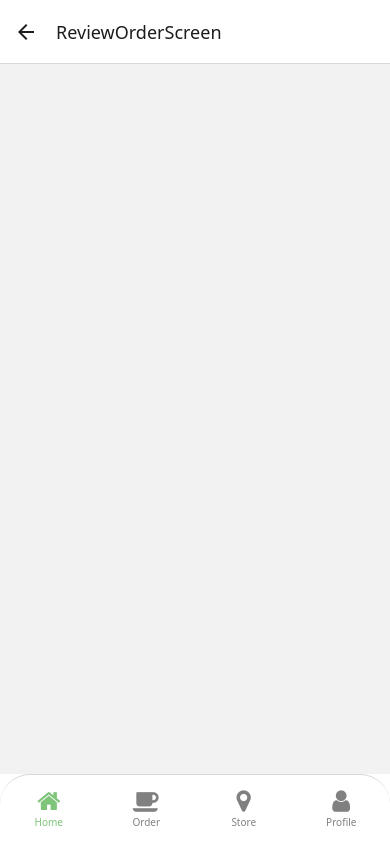
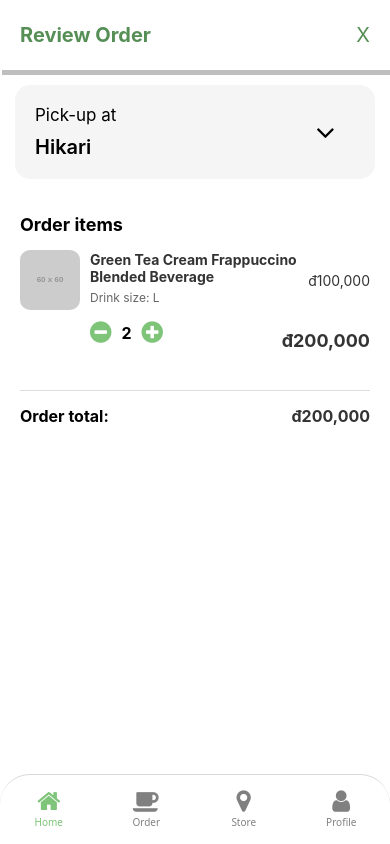
Before and after one commit to sus77n/MobileAppGreenDrink, a React Native app: screen /ReviewOrderScreen in a window 390 px wide. Built offline with nearby package versions, Linux system fonts and the light colour scheme.

Commit message:
Card, revieworder, membershipDetail Screen

```diff
--- a/src/component/store.js
+++ b/src/component/store.js
@@ -1,4 +1,4 @@
-import { StyleSheet, Text, TouchableOpacity, View } from "react-native"
+import {StyleSheet, Text, TouchableOpacity, View} from 'react-native';
 
 export const colorTheme = {
   greenBackground: '#7ec479',
@@ -10,27 +10,31 @@ export const colorTheme = {
   white: '#ffffff',
   black: '#000000',
   darkGrayBackground: '#333333',
-    grayLine: '#9d9d9d'
-}
+  grayLine: '#9d9d9d',
+  copper: '#e08d59',
+  silver: '#9d9d9d',
+  gold: '#fabe11',
+  diamond: '#3ea8ff',
+};
 
-export const PayInStoreTop = ({ navigation }) => {
-
+export const PayInStoreTop = ({navigation, text}) => {
   const styles = StyleSheet.create({
+    top: {
+      flexDirection: 'row',
+      backgroundColor: 'white',
+      justifyContent: 'space-between',
+      height: 70,
+      elevation: 5,
+      shadowColor: '#000',
+      shadowOffset: {width: 2, height: 5},
+      shadowOpacity: 0.25,
+      alignItems: 'center',
+    },
     title: {
       fontSize: 20,
       color: '#568f56',
       paddingLeft: 20,
       fontWeight: 'bold',
-        },
-        top: {
-            flexDirection: 'row',
-            backgroundColor: 'white',
-            justifyContent: 'space-between',
-            height: 70,
-            shadowColor: '#171717',
-            shadowOffset: { width: -2, height: 4 },
-            shadowOpacity: 0.2,
-            alignItems: 'center',
     },
     iconClose: {
       paddingRight: 20,
@@ -38,21 +42,20 @@ export const PayInStoreTop = ({ navigation }) => {
       fontWeight: '400',
       color: colorTheme.greenText,
     },
-
-    })
+  });
 
   return (
     <View style={styles.top}>
-            <Text style={styles.title}>Pay In Store</Text>
+      <Text style={styles.title}>{text}</Text>
       <TouchableOpacity
         onPress={() =>
           navigation.reset({
             index: 0,
-                        routes: [{ name: 'Home' }],
+            routes: [{name: 'Home'}],
           })
         }>
         <Text style={styles.iconClose}>X</Text>
       </TouchableOpacity>
     </View>
-    )
-}
+  );
+};
--- a/src/navigation/HomeNavigation.js
+++ b/src/navigation/HomeNavigation.js
@@ -7,16 +7,20 @@ import ReviewOrder from '../screen/ReviewOrder';
 import NewsScreen from '../screen/NewsScreen';
 import { createNativeStackNavigator } from '@react-navigation/native-stack';
 import MembershipDetail from '../screen/MembershipDetail';
+import { colorTheme } from '../component/store';
 
 const Stack = createNativeStackNavigator();
 const HomeNavigation = () =>{
     return(
-        <Stack.Navigator>
+        <Stack.Navigator
+            screenOptions={({route})=>({
+            headerTintColor: colorTheme.greenText,
+        })}>
             <Stack.Screen name='Home' component={HomeScreen} options={{headerShown:false}}/>
             <Stack.Screen name='Inbox' component={InboxScreen}/>
             <Stack.Screen name='Card' component={CardScreen} options={{headerShown:false}}/>
             <Stack.Screen name='MembershipDetail' component={MembershipDetail} options={{headerShown:false}}/>
-            <Stack.Screen name='ReviewOrderScreen' component={ReviewOrder}/>
+            <Stack.Screen name='ReviewOrderScreen' component={ReviewOrder} options={{headerShown:false}}/>
             <Stack.Screen name='NewsScreen' component={NewsScreen}/>
         </Stack.Navigator>
     )
--- a/src/screen/CardScreen.js
+++ b/src/screen/CardScreen.js
@@ -123,7 +123,7 @@ const styles = StyleSheet.create({
     borderWidth: 2,
     borderColor: colorTheme.greenBackground,
     alignItems: 'center',
-    marginTop: 7,
+    marginTop: 15,
     alignSelf: 'center',
     marginBottom: 10,
   },
--- a/src/screen/MembershipDetail.js
+++ b/src/screen/MembershipDetail.js
@@ -8,18 +8,18 @@ import {
   View,
 } from 'react-native';
 import { colorTheme, PayInStoreTop } from '../component/store';
-import Icon from 'react-native-vector-icons/FontAwesome';
 import * as Progress from 'react-native-progress';
+import Icon from 'react-native-vector-icons/MaterialCommunityIcons';
 
 const MembershipDetail = ({ navigation }) => {
   const progress = 7 / 20;
   return (
     <SafeAreaView style={styles.container}>
-      <PayInStoreTop navigation={navigation} />
+      <PayInStoreTop navigation={navigation} text={'Membership detail'}/>
       <View style={styles.cardSection}>
         <View style={styles.cardTitleWrap}>
           <Text style={styles.cardTitle}>Gold member</Text>
-          <Image style={styles.iconMember} />
+          <Icon name='crown' size={25} color={colorTheme.orangeText} style={{marginLeft: 10}} />
         </View>
         <View style={styles.cardMain}>
           <View style={styles.rewards}>
@@ -52,7 +52,38 @@ const MembershipDetail = ({ navigation }) => {
             </View>
           </View>
         </View>
-        <Progress.Bar progress={0.3} width={200} />
+        <Progress.Bar progress={progress} borderRadius={20} width={320} height={20} color={colorTheme.orangeText} style={styles.bar}/>
+        <Text style={styles.note}>
+            Earn 13 star(s) to get 1 drink S size FREE
+        </Text>
+      </View>
+      <View style={styles.membership}>
+        <View style={styles.membershipDetailWrap}>
+            <Icon name='crown' size={25} color={colorTheme.copper} style={{    marginLeft: 'auto',
+    marginRight: 'auto'}} />
+            <Text style={[styles.membershipTitle, {color: colorTheme.copper}]}>Copper member</Text>
+            <Text style={styles.membershipContent}>- Discount 5%</Text>
+        </View>
+        <View style={styles.membershipDetailWrap}>
+            <Icon name='crown' size={25} color={colorTheme.silver} style={{    marginLeft: 'auto',
+    marginRight: 'auto'}} />
+            <Text style={[styles.membershipTitle, {color: colorTheme.silver}]}>Silver member</Text>
+            <Text style={styles.membershipContent}>- Discount 5%</Text>
+        </View>
+      </View>
+      <View style={[styles.membership, {marginTop: 20}]}>
+        <View style={styles.membershipDetailWrap}>
+            <Icon name='crown' size={25} color={colorTheme.gold} style={{    marginLeft: 'auto',
+    marginRight: 'auto'}} />
+            <Text style={[styles.membershipTitle, {color: colorTheme.gold}]}>Copper member</Text>
+            <Text style={styles.membershipContent}>- Discount 5%</Text>
+        </View>
+        <View style={styles.membershipDetailWrap}>
+            <Icon name='crown' size={25} color={colorTheme.diamond} style={{    marginLeft: 'auto',
+    marginRight: 'auto'}} />
+            <Text style={[styles.membershipTitle, {color: colorTheme.diamond}]}>Silver member</Text>
+            <Text style={styles.membershipContent}>- Discount 5%</Text>
+        </View>
       </View>
     </SafeAreaView>
   );
@@ -123,6 +154,37 @@ const styles = StyleSheet.create({
     color: colorTheme.orangeText,
     fontSize: 25,
     fontWeight: '700',
+  },
+  bar:{
+    marginLeft: 30,
+  },
+  note:{
+    color: colorTheme.grayText,
+    fontSize: 12,
+    marginLeft: 30,
+    marginTop: 10,
+  },
+  membership:{
+    flexDirection: 'row',
+    justifyContent: 'space-between',
+    marginHorizontal: 20,
+  },
+  membershipDetailWrap:{
+    width: 180,
+    borderWidth: 1,
+    borderRadius: 20,
+    paddingHorizontal: 20,
+  },
+  membershipTitle:{
+    fontSize: 17,
+    fontWeight: '500',
+    marginLeft: 'auto',
+    marginRight: 'auto'
+  },
+  membershipContent:{
+    color: colorTheme.black,
+    marginLeft: 'auto',
+    marginRight: 'auto'
   }
 });
 
--- a/src/screen/NewsScreen.js
+++ b/src/screen/NewsScreen.js
@@ -1,9 +1,20 @@
 import React from "react";
-import { View } from "react-native";
+import { Image, SafeAreaView, StyleSheet, Text, View } from "react-native";
+import { colorTheme } from "../component/store";
 const NewsScreen = () =>{
     return(
-        <View></View>
+        <SafeAreaView style={styles.container}>
+            <Image/>
+            <Text>sfsaa</Text>
+        </SafeAreaView>
     )
 }
 
+const styles = StyleSheet.create({
+    container: {
+        flex: 1,
+        backgroundColor: colorTheme.white,
+    }
+})
+
 export default NewsScreen;
--- a/src/screen/ReviewOrder.js
+++ b/src/screen/ReviewOrder.js
@@ -1,9 +1,218 @@
-import React from "react";
-import { View } from "react-native";
-const ReviewOrder = () =>{
-    return(
-        <View></View>
-    )
-}
+import React, {useState} from 'react';
+import {
+  Image,
+  SafeAreaView,
+  StyleSheet,
+  Text,
+  TouchableOpacity,
+  View,
+} from 'react-native';
+import {colorTheme, PayInStoreTop} from '../component/store';
+import Icon from 'react-native-vector-icons/FontAwesome';
+const ReviewOrder = ({navigation}) => {
+  const [quantity, setQuantity] = useState(2);
+  const pricePerItem = 100000; // Price of one item
+  const totalPrice = quantity * pricePerItem; // Calculate total price
+
+  const incrementQuantity = () => setQuantity(quantity + 1);
+  const decrementQuantity = () => setQuantity(quantity > 1 ? quantity - 1 : 1);
+  return (
+    <SafeAreaView style={styles.container}>
+      <PayInStoreTop navigation={navigation} text={'Review Order'} />
+      <View style={styles.typeSection}>
+        <View style={styles.leftTypeSection}>
+          <Text style={styles.title}>Pick-up at</Text>
+          <Text style={styles.subtitle}>Hikari</Text>
+        </View>
+        <Icon
+          name="angle-down"
+          style={styles.iconArrow}
+          size={30}
+          color={'black'}
+        />
+      </View>
+      <View style={styles.itemSection}>
+        {/* Order Header */}
+        <Text style={styles.header}>Order items</Text>
+
+        {/* Order Item Section */}
+        <View style={styles.itemContainer}>
+          {/* Product Image */}
+          <Image
+            source={{
+              uri: 'https://via.placeholder.com/60', // Replace with your actual image link
+            }}
+            style={styles.image}
+          />
+
+          {/* Product Info */}
+          <View style={styles.infoContainer}>
+            <Text style={styles.itemName}>
+              Green Tea Cream Frappuccino Blended Beverage
+            </Text>
+            <Text style={styles.itemDetails}>Drink size: L</Text>
+
+          </View>
+
+          {/* Total Price */}
+          <Text style={styles.itemPrice}>
+              đ{pricePerItem.toLocaleString()}
+            </Text>
+        </View>
+
+        {/* Quantity Controls */}
+        <View style={styles.controls}>
+          <View style={styles.controls}>
+          <TouchableOpacity
+            style={styles.controlButton}
+            onPress={decrementQuantity}>
+            <Icon name='minus-circle' color={colorTheme.greenBackground} size={25}/>
+          </TouchableOpacity>
+          <Text style={styles.quantity}>{quantity}</Text>
+          <TouchableOpacity
+            style={styles.controlButton}
+            onPress={incrementQuantity}>
+            <Icon name='plus-circle' color={colorTheme.greenBackground} size={25}/>
+          </TouchableOpacity>
+          </View>
+          <View>
+            <Text style={styles.totalPrice}>đ{totalPrice.toLocaleString()}</Text>
+          </View>
+        </View>
+
+        {/* Divider */}
+        <View style={styles.divider} />
+
+        {/* Order Total */}
+        <View style={styles.totalContainer}>
+          <Text style={styles.orderTotalLabel}>Order total:</Text>
+          <Text style={styles.orderTotalValue}>
+            đ{totalPrice.toLocaleString()}
+          </Text>
+        </View>
+      </View>
+    </SafeAreaView>
+  );
+};
+
+const styles = StyleSheet.create({
+  container: {
+    backgroundColor: colorTheme.white,
+    flex: 1,
+  },
+  typeSection: {
+    backgroundColor: colorTheme.grayBackground,
+    flexDirection: 'row',
+    justifyContent: 'space-between',
+    paddingHorizontal: 20,
+    paddingVertical: 20,
+    margin: 15,
+    borderRadius: 15,
+  },
+  title: {
+    fontSize: 17,
+    marginBottom: 10,
+  },
+  subtitle: {
+    fontSize: 20,
+    color: colorTheme.black,
+    fontWeight: '600',
+  },
+  iconArrow: {
+    marginTop: 'auto',
+    marginBottom: 'auto',
+    marginRight: 20,
+  },
+  itemSection: {
+    backgroundColor: '#fff',
+    padding: 20,
+  },
+  header: {
+    fontSize: 18,
+    fontWeight: 'bold',
+    marginBottom: 15,
+    color: colorTheme.black,
+  },
+  itemContainer: {
+    flexDirection: 'row',
+    alignItems: 'center',
+    marginBottom: 10,
+  },
+  image: {
+    width: 60,
+    height: 60,
+    borderRadius: 10,
+    marginRight: 10,
+  },
+  infoContainer: {
+    flex: 1,
+  },
+  itemName: {
+    fontSize: 14,
+    fontWeight: 'bold',
+    color: '#333',
+  },
+  itemDetails: {
+    fontSize: 12,
+    color: '#666',
+    marginVertical: 5,
+  },
+  itemPrice: {
+    fontSize: 14,
+    color: '#333',
+  },
+  totalPrice: {
+    fontSize: 18,
+    fontWeight: 'bold',
+    color: '#333',
+    textAlign: 'right',
+  },
+  controls: {
+    flexDirection: 'row',
+    alignItems: 'center',
+    justifyContent: 'space-between',
+    marginLeft: 35,
+    marginBottom: 15,
+  },
+  quantity: {
+    fontSize: 16,
+    fontWeight: 'bold',
+    marginHorizontal: 10,
+  },
+  divider: {
+    height: 1,
+    backgroundColor: '#ddd',
+    marginVertical: 15,
+  },
+  totalContainer: {
+    flexDirection: 'row',
+    justifyContent: 'space-between',
+  },
+  orderTotalLabel: {
+    fontSize: 16,
+    fontWeight: 'bold',
+  },
+  orderTotalValue: {
+    fontSize: 16,
+    fontWeight: 'bold',
+    color: '#333',
+  },
+  reorderButton: {
+    backgroundColor: colorTheme.white,
+    paddingVertical: 7,
+    width: 80,
+    borderRadius: 25,
+    borderWidth: 1,
+    borderColor: colorTheme.greenBackground,
+    alignItems: 'center',
+    alignSelf: 'flex-end',
+    marginRight: 20,
+  },
+  reorderButtonText: {
+    fontSize: 14,
+    color: colorTheme.greenBackground,
+    fontWeight: 'bold',
+  },
+});
 
 export default ReviewOrder;
```
Also changed, not shown: src/screen/HomeScreen.js (+4 -4 lines). Lines whose indentation alone changed are shown as unchanged.
